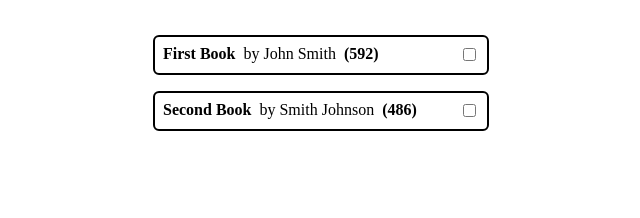
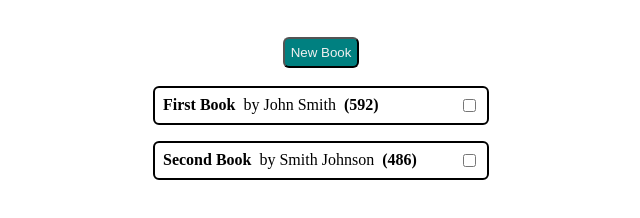
Before and after one commit to mkreynolds919/library, a plain HTML site: page index.html in a window 1280 px wide. Shown: the part 58-276 px from the top of the page, without its empty margins (319-959 px from the left). Drawn offline with Linux system fonts and the light colour scheme.

Commit message:
Switched header to an HTML element and added "new book" button

```diff
--- a/index.html
+++ b/index.html
@@ -7,6 +7,8 @@
     <title>Document</title>
 </head>
 <body>
+    <div id="library-header">My Library</div>
+    <button id="new-book">New Book</button>
     <script src="myscripts.js"></script>
 </body>
 </html>
--- a/myscripts.js
+++ b/myscripts.js
@@ -21,17 +21,11 @@ const book2 = new Book("Second Book", "Smith Johnson", 486);
 addToLibrary(book1);
 addToLibrary(book2);
 
-//creates and styles header div//
-const libraryHeader = document.createElement("div");
-libraryHeader.textContent = "My Library";
-libraryHeader.style.fontSize = "max(24px, 1.2em)";
-libraryHeader.style.textAlign = "center";
-libraryHeader.style.margin = "20px";
-document.body.appendChild(libraryHeader);
 
 //creates the card for each book in the myLibrary list//
 for (var i = 0; i < myLibrary.length; i++) {
     const card = document.createElement("div");
+    card.id = `card${i+1}`;
 
     // styling for cards //
     card.style.display = "flex";
@@ -69,13 +63,8 @@ for (var i = 0; i < myLibrary.length; i++) {
     info.appendChild(pageCount);
 
     // creates and appends checkbox to card //
-    const checkboxContainer = document.createElement("div");
-    checkboxContainer.style.flex;
-    card.appendChild(checkboxContainer);
-
     const checkbox = document.createElement("input");
     checkbox.type = "checkbox";
     checkbox.id = `checkbox${i+1}`;
-    checkboxContainer.appendChild(checkbox);
-
+    card.appendChild(checkbox);
 }
--- a/styles.css
+++ b/styles.css
@@ -4,3 +4,17 @@ body {
     align-items: center;
     gap: 20px;
 }
+
+#library-header {
+    font-size: max(24px, 1.2em);
+    text-align: center;
+    margin: 20px;
+}
+
+#new-book {
+    background-color: teal;
+    border-radius: 6px;
+    padding: 6px;
+    color: rgb(240, 240, 240);
+
+}
```
